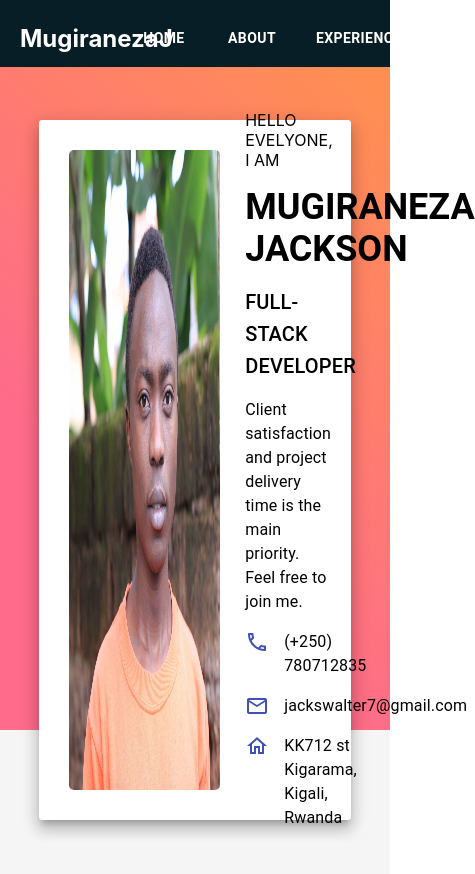
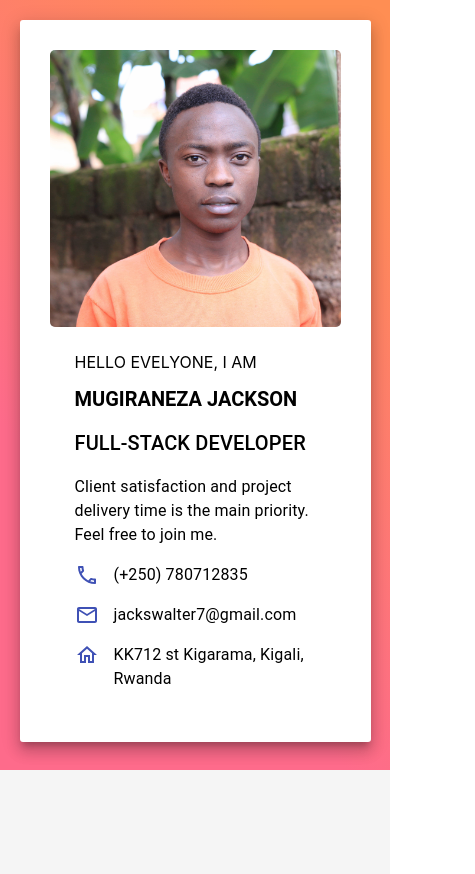
Before and after one commit to MugiranezaJ/MeOnline, a React (Create React App) app: page / in a window 390 px wide. Shown: the top 874 px of the page, 475 px wide, since content can reach past the window. Built offline with nearby package versions, Linux system fonts and the light colour scheme.

Commit message:
adding responsiveness

```diff
--- a/src/App.js
+++ b/src/App.js
@@ -91,12 +91,12 @@ const useStyles = makeStyles({
     background: 'whitesmoke',
     height:'900px',
     alignItems: 'flex-start',
-    // '@media(max-width: 900px) and (min-width:720px)':{
-    //   height:'1070px',
-    // },
-    // '@media screen and (max-width: 720px) and (min-width:601px)':{
-    //   height:'1000px',
-    // },
+    '@media(max-width: 900px) and (min-width:720px)':{
+      height:'1070px',
+    },
+    '@media screen and (max-width: 720px) and (min-width:601px)':{
+      height:'1000px',
+    },
 
   },
   homeInner:{
@@ -111,12 +111,12 @@ const useStyles = makeStyles({
     flexDirection:'column',
     alignItems:'center',
     justifyContent:'space-between',
-    // '@media(max-width: 900px)':{
-    //   height:'740px',
-    // },
-    // '@media screen and (max-width: 800px) and (min-width:720px)':{
-    //   height:'1060px',
-    // },
+    '@media(max-width: 900px)':{
+      height:'740px',
+    },
+    '@media screen and (max-width: 800px) and (min-width:720px)':{
+      height:'1060px',
+    },
   },
   navigation:{
     background: '#071e26',
@@ -131,12 +131,12 @@ const useStyles = makeStyles({
     justifyContent:'space-between',
     boxSizing:'border-box',
     zIndex:'100',
-    // '@media(max-width:900px)':{
-    //   display:'none',
-    // },
-    // '@media(max-width: 720px)':{
-    //   width:'95%',
-    // },
+    '@media(max-width:900px)':{
+      display:'none',
+    },
+    '@media(max-width: 720px)':{
+      width:'95%',
+    },
   },
   siteName:{
     display:'flex',
@@ -147,9 +147,9 @@ const useStyles = makeStyles({
   buttonContainer:{
     color:'#fff',
     display:'flex',
-    // '@media(max-width: 720px)':{
-    //   display:'none',
-    // }
+    '@media(max-width: 720px)':{
+      display:'none',
+    }
   },
   navButton:{
     margin:'0 12px 0 12px',
@@ -170,41 +170,41 @@ const useStyles = makeStyles({
     color: 'black',
     padding:'30px',
     boxSizing:'border-box',
-    // '@media(max-width: 900px)':{
-    //   width:'700px',
-    //   bottom:'inherit',
-    //   flexDirection:'column',
-    //   alignItems:'center',
-    //   height:'auto',
-    //   overflow:'auto',
-    // },
-    // '@media(max-width: 720px)':{
-    //   width:'95%',
-    // },
-    // '@media(max-width: 500px)':{
-    //   width:'90%',
-    // },
+    '@media(max-width: 900px)':{
+      width:'700px',
+      bottom:'inherit',
+      flexDirection:'column',
+      alignItems:'center',
+      height:'auto',
+      overflow:'auto',
+    },
+    '@media(max-width: 720px)':{
+      width:'95%',
+    },
+    '@media(max-width: 500px)':{
+      width:'90%',
+    },
 
   },
   cardLeft:{
     width:'60%',
     fontWeight:'bold',
     borderRadius:'10px',
-    // '@media(max-width: 900px)':{
-    //   width:'unset',
-    // }
+    '@media(max-width: 900px)':{
+      width:'unset',
+    }
   },
   name:{
     fontWeight:'bold',
     fontSize:'36px',
-    // '@media(max-width: 720px)':{
-    //   fontSize:'25px',
-    //   fontWeight:'bold'
-    // },
-    // '@media(max-width: 500px)':{
-    //   fontSize:'20px',
-    //   fontWeight:'bold'
-    // }
+    '@media(max-width: 720px)':{
+      fontSize:'25px',
+      fontWeight:'bold'
+    },
+    '@media(max-width: 500px)':{
+      fontSize:'20px',
+      fontWeight:'bold'
+    }
   },
   cardRight:{
     display:'flex',
@@ -214,9 +214,9 @@ const useStyles = makeStyles({
     padding:'5px 25px',
     textAlign:'left',
     boxSizing:'border-box',
-    // '@media(max-width: 900px)':{
-    //   width:'unset',
-    // }
+    '@media(max-width: 900px)':{
+      width:'unset',
+    }
   },
   MyImage:{
     width:'100%',
@@ -228,9 +228,9 @@ const useStyles = makeStyles({
     display:'none',
     position:'sticky',
     backgroundColor:'#071e26',
-    // '@media(max-width:900px)':{
-    //   display:'block',
-    // }
+    '@media(max-width:900px)':{
+      display:'block',
+    }
   },
     linkText:{
       textDecoration:'none',
```
